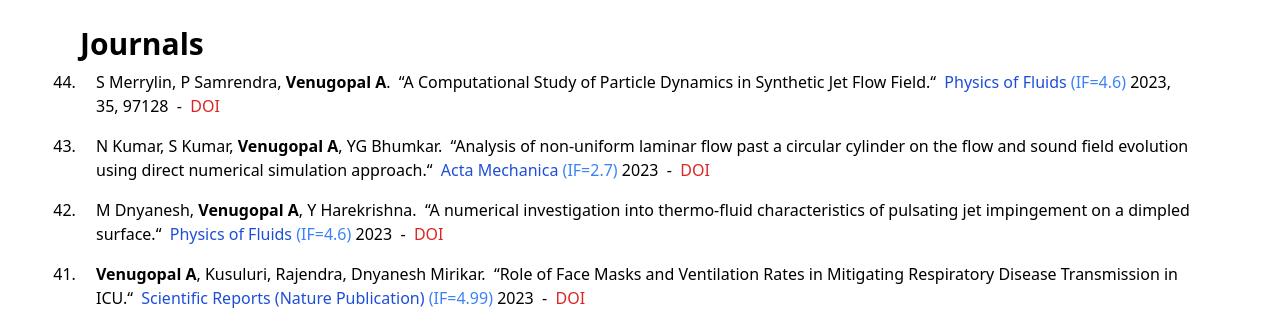
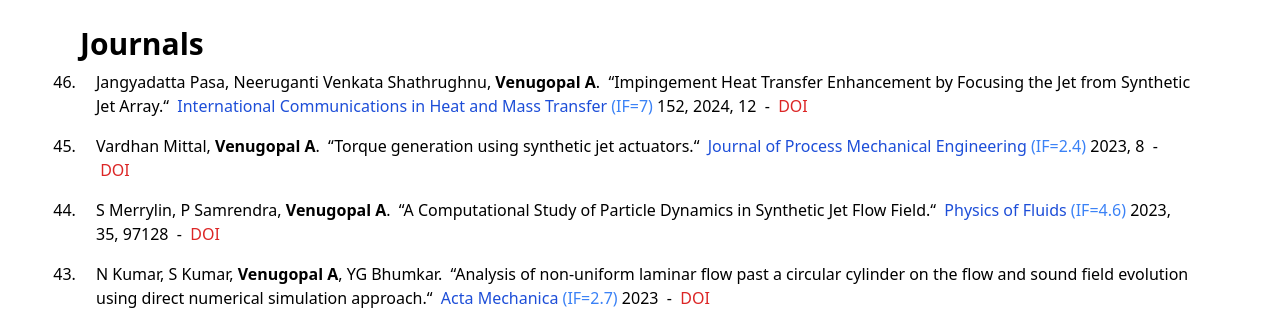
Before and after one commit to fdlabiitbbs/afg-2, a Next.js app: page /journals in a window 1280 px wide. Shown: the part 303-613 px from the top of the page. Built offline with nearby package versions, Linux system fonts and the light colour scheme.

Commit message:
Add new conferences and journals

```diff
--- a/constants/index.js
+++ b/constants/index.js
@@ -474,9 +474,27 @@ export const Conferences = [
     conferenceName:
       "27th National and 5th International ISHMT-ASTFE Heat and Mass Transfer Conference - IHMTC 2023",
     info: "A Way of Improving the Heat Removal Uniformity Using Pulsating Air Jet Impingement on a Dimpled Surface",
-    attendees: "M Dnyanesh, Venugopal A,  Y Harekrishna",
+    attendees: "M Dnyanesh, Venugopal A, Y Harekrishna",
     date: "14-17 December, 2023",
     place: "IIT Patna, India",
+  },
+  {
+    id: 31,
+    conferenceName:
+      "27 th National and 5th International ISHMT-ASTFE Heat and Mass Transfer Conference",
+    info: "Photonic Crystal Fiber Interferometer for Flow Sensing and Measurement",
+    attendees: "Arvind Kumar Maurya, Venugopal Arumuru, Rajan Jha",
+    date: "14-17 December, 2023",
+    place: "IIT Patna, India",
+  },
+  {
+    id: 32,
+    conferenceName:
+      "FIV2024: FSI2 & FIV + N, the 10th International Symposium on Fluid-Structures Interaction, Fluid-Sound Interactions, Flow-Induced Vibration, and Noise",
+    info: "Active Flow control of Square Cylinder Using Synthetic Jet Array",
+    attendees: "Vardhan Mittal, Venugopal Arumuru",
+    date: "2-5 July, 2024",
+    place: "Vibrant Iguaçu Falls, Brazil",
   },
 ];
 
@@ -942,6 +960,26 @@ export const Journals = [
     DOI: "https://doi.org/10.1063/5.0161143",
     impactFactor: 4.6,
   },
+  {
+    ID: 45,
+    Authors: ["Vardhan Mittal", <b>Venugopal A</b>],
+    Title:
+      "Torque generation using synthetic jet actuators",
+    Journal: "Journal of Process Mechanical Engineering",
+    Volume_Issue_Year_Pages: ["2023", "8"],
+    DOI: "https://doi.org/10.1177/095440892412302",
+    impactFactor: 2.4,
+  },
+  {
+    ID: 46,
+    Authors: ["Jangyadatta Pasa", "Neeruganti Venkata Shathrughnu", <b>Venugopal A</b>],
+    Title:
+      "Impingement Heat Transfer Enhancement by Focusing the Jet from Synthetic Jet Array",
+    Journal: "International Communications in Heat and Mass Transfer",
+    Volume_Issue_Year_Pages: ["152", "2024", "12"],
+    DOI: "https://doi.org/10.1016/j.icheatmasstransfer.2024.107306",
+    impactFactor: 7,
+  },
 ];
 
 export const sponsoredProjects = [
@@ -1227,22 +1265,23 @@ export const NewsFeed = [
   {
     id: 1,
     title:
-      "Congratulations to Mr. Jangyadatta Pasa for submitting his PhD thesis",
+      "Patent Granted - Model Interferometer System Enhancing Vortex Flow Meter Performance ",
     date: "August 19, 2021",
   },
   {
     id: 2,
     title:
-      "Congratulations to Dr. Samrendra Panda for securing a Post Doc position at IIT Bombay",
+      "Jangya's work on \"Impingement Heat Transfer Enhancement by Focusing the Jet from Synthetic Jet Array\" published in ICHMT. Congratulations!",
     date: "August 8, 2021",
   },
-  // {
-  //   id: 3,
-  //   title: "Our Group is attending IHMTC - 2023 conference at IIT Patna",
-  //   date: "August 1, 2021",
-  // },
   {
     id: 3,
+    title:
+      "Vardhan's work on \"Active Flow Control of Square Cylinder using Synthetic Jet Array\" Accepted for FIV2024 Conference Congratulations!",
+    date: "August 1, 2021",
+  },
+  {
+    id: 4,
     title:
       "Subsonic Wind Tunnel with PIV and other instruments are commissioned at Fluid Dynamics Laboratory",
     date: "August 1, 2021",
```
